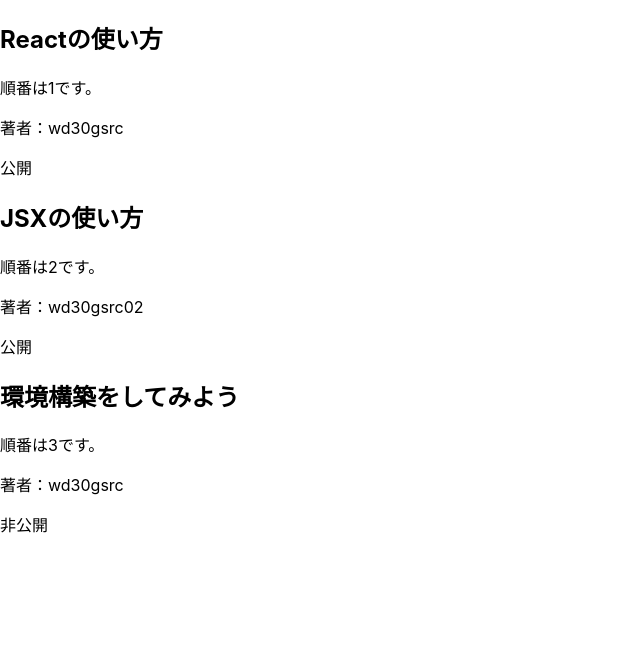
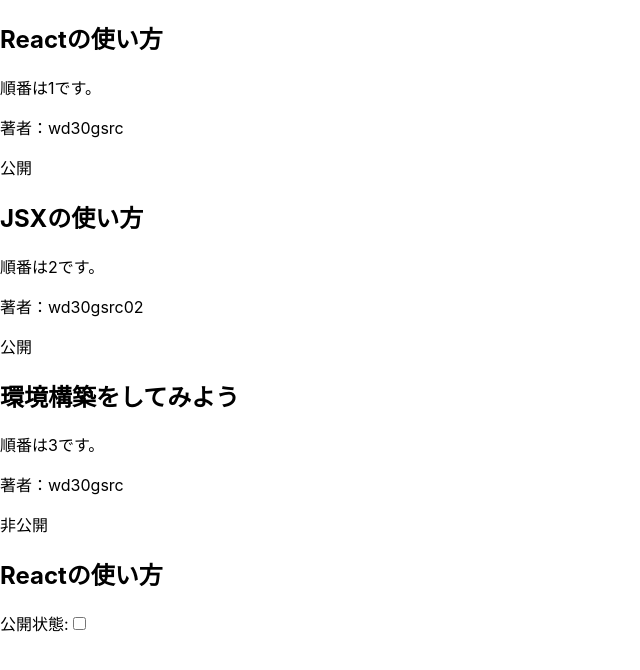
Before and after one commit to tatenodev/react-tutorial-01, a React (Create React App) app: page / in a window 1280 px wide. Shown: the top 670 px of the page, without its empty margins (0-640 px from the left). Built offline with nearby package versions, Linux system fonts and the light colour scheme.

Commit message:
コンポーネントのstateの設定・取得・変更

```diff
--- /dev/null
+++ b/src/Article02.jsx
@@ -0,0 +1,17 @@
+import React from 'react';
+
+const Article02 = (props) => {
+  return (
+    <div>
+      <h2>{props.title}</h2>
+      <label htmlFor="check">公開状態:</label>
+      <input type="checkbox"
+        checked={props.isPublished}
+        id="check"
+        onClick={() => props.toggle()}>
+      </input>
+    </div>
+  )
+};
+
+export default Article02
--- /dev/null
+++ b/src/Blog02.jsx
@@ -0,0 +1,33 @@
+import React from 'react';
+import Article02 from './Article02';
+
+class Blog02 extends React.Component {
+  constructor(props) {
+    super(props);
+    this.state = {
+      isPublished: false,
+      order: 1
+    }
+  }
+
+  // 公開状態を反転させる関数
+  togglePublished = () => {
+    this.setState({
+      isPublished: !this.state.isPublished
+    })
+  };
+
+  render() {
+    return (
+      <React.Fragment>
+        <Article02
+          title={"Reactの使い方"}
+          isPublished={this.state.isPublished}
+          toggle={() => this.togglePublished()}
+        />
+      </React.Fragment>
+    )
+  }
+}
+
+export default Blog02
--- a/src/index.js
+++ b/src/index.js
@@ -4,10 +4,12 @@
 import App from './App';
 import * as serviceWorker from './serviceWorker';
 import Blog from './Blog'
+import Blog02 from './Blog02'
 
 ReactDOM.render(
   <React.StrictMode>
     <Blog />
+    <Blog02 />
   </React.StrictMode>,
   document.getElementById('root')
 );
```
